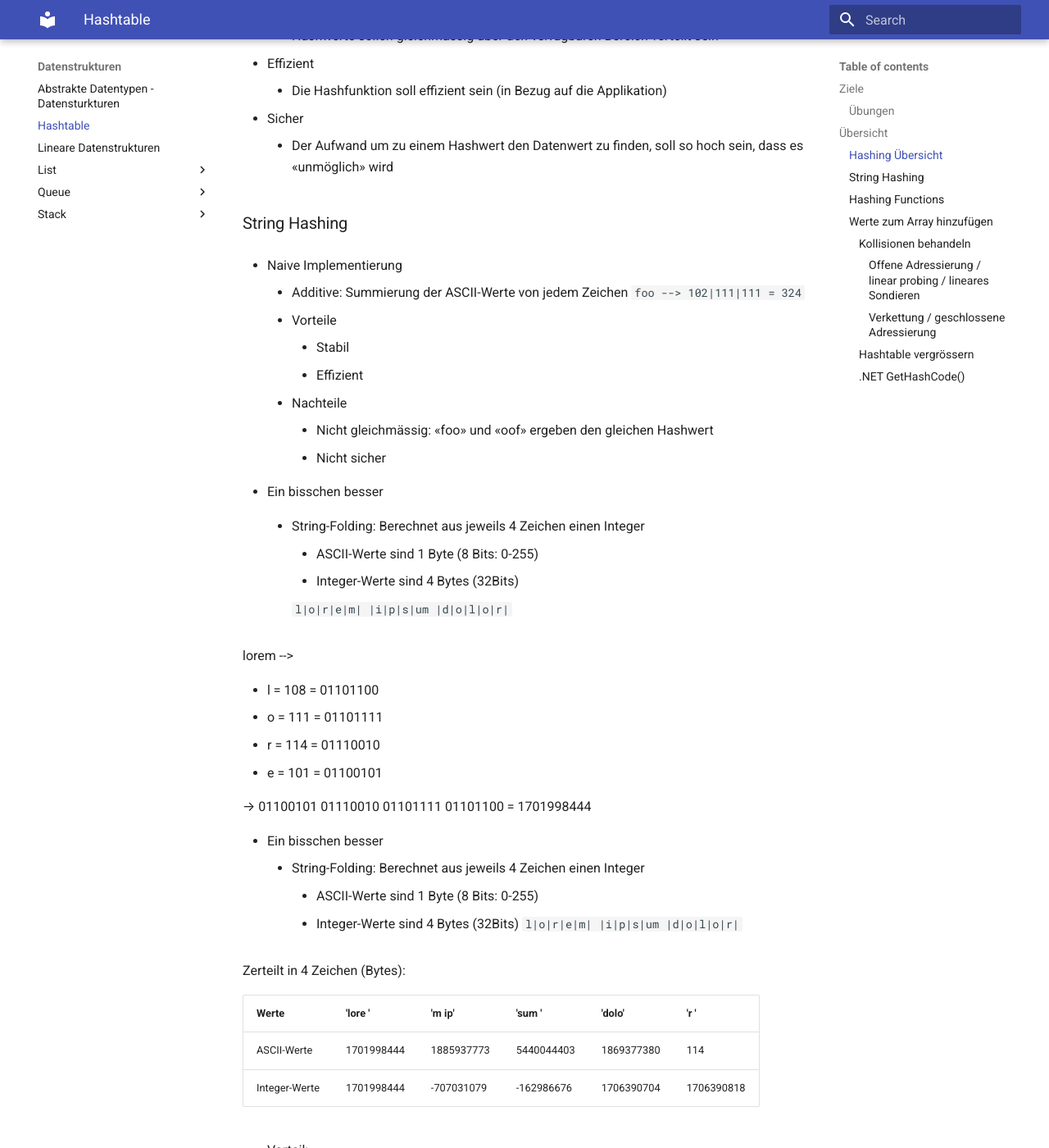
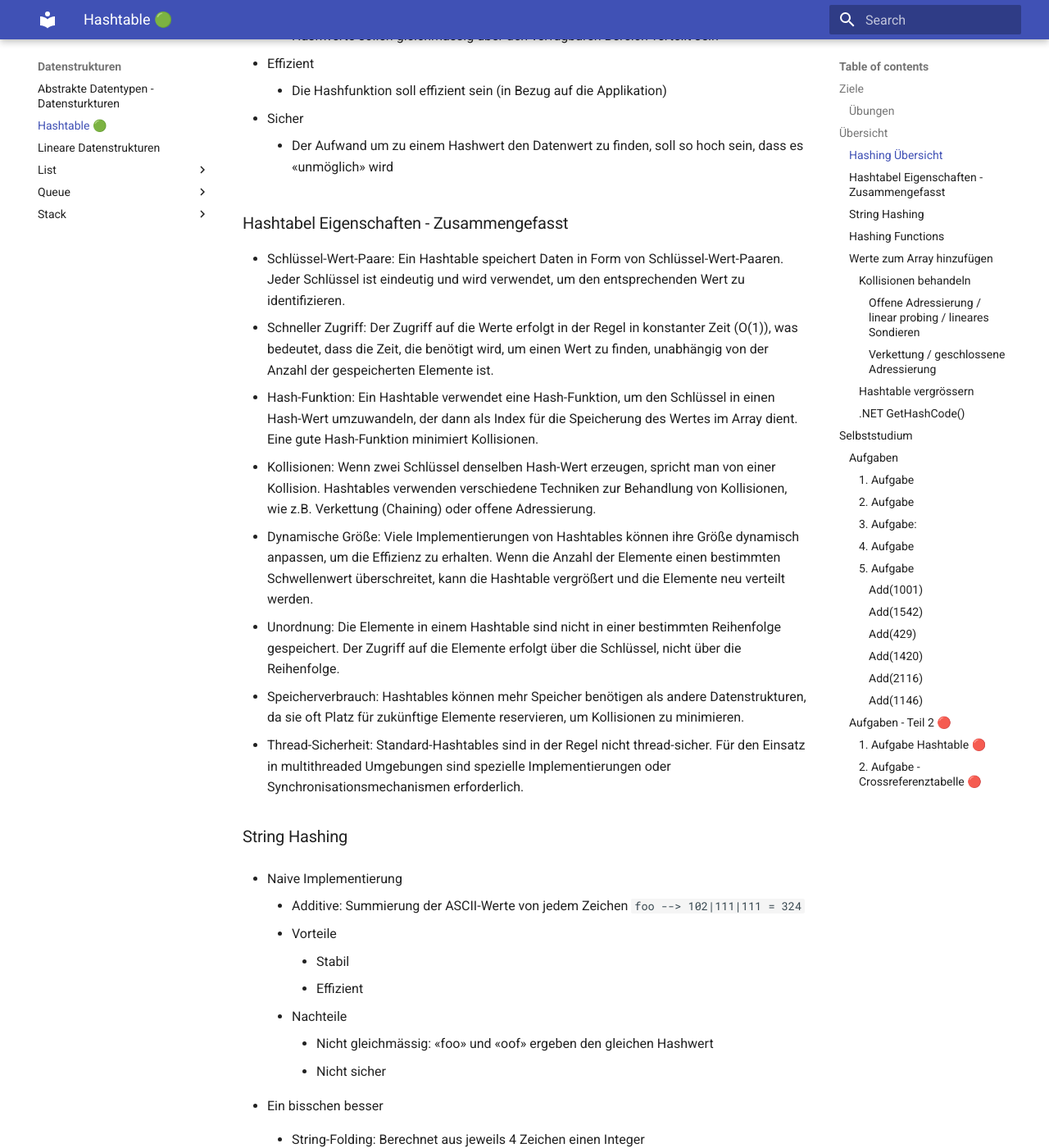
Before and after one commit to tsolenthaler/zbwAlgDs, an MkDocs documentation site: the page built from docs/datenstrukturen/hashtable.md, in a window 1280 px wide and 1400 px high, scrolled down 1112 px. Shown: the whole window at 82% size. Built offline with MkDocs 1.6.1 and Material for MkDocs 9.7.7, drawn with Linux system fonts in a browser that asks for light colours; some of the changed text lies outside the part shown.

Commit message:
Enhance hashtable documentation with properties, collision handling, and dynamic resizing details

````diff
--- a/docs/datenstrukturen/hashtable.md
+++ b/docs/datenstrukturen/hashtable.md
@@ -6,14 +6,14 @@ hide:
   #- toc
 ---
 
-# Hashtable
+# Hashtable 🟢
 
 ## Ziele
 
 - [x] Ich weiss, was eine Hashtable ist
 - [x] Ich weiss, was eine Hash-Funktion ist
-- [ ] Ich kennen die Eigenschaften einer Hash-Funktion
-- [ ] Ich weiss, wie mit Kollisionen beim Hinzufügen umgegangen werden kann
+- [x] Ich kennen die Eigenschaften einer Hash-Funktion
+- [x] Ich weiss, wie mit Kollisionen beim Hinzufügen umgegangen werden kann
 
 ### Übungen
 
@@ -34,7 +34,6 @@ int index = GetIndex(Jane.Name)
 _array[index] = Jane;
 ```
 
-
 ### Hashing Übersicht
 * Hashing erzeugt zu einem beliebigen Input einen Wert einer fixen Grösse und Typ (z.B. Int32)
 * Stabil
@@ -46,6 +45,16 @@ _array[index] = Jane;
 * Sicher
     * Der Aufwand um zu einem Hashwert den Datenwert zu finden, soll so hoch sein, dass es «unmöglich» wird
 
+### Hashtabel Eigenschaften - Zusammengefasst
+
+* Schlüssel-Wert-Paare: Ein Hashtable speichert Daten in Form von Schlüssel-Wert-Paaren. Jeder Schlüssel ist eindeutig und wird verwendet, um den entsprechenden Wert zu identifizieren.
+* Schneller Zugriff: Der Zugriff auf die Werte erfolgt in der Regel in konstanter Zeit (O(1)), was bedeutet, dass die Zeit, die benötigt wird, um einen Wert zu finden, unabhängig von der Anzahl der gespeicherten Elemente ist.
+* Hash-Funktion: Ein Hashtable verwendet eine Hash-Funktion, um den Schlüssel in einen Hash-Wert umzuwandeln, der dann als Index für die Speicherung des Wertes im Array dient. Eine gute Hash-Funktion minimiert Kollisionen.
+* Kollisionen: Wenn zwei Schlüssel denselben Hash-Wert erzeugen, spricht man von einer Kollision. Hashtables verwenden verschiedene Techniken zur Behandlung von Kollisionen, wie z.B. Verkettung (Chaining) oder offene Adressierung.
+* Dynamische Größe: Viele Implementierungen von Hashtables können ihre Größe dynamisch anpassen, um die Effizienz zu erhalten. Wenn die Anzahl der Elemente einen bestimmten Schwellenwert überschreitet, kann die Hashtable vergrößert und die Elemente neu verteilt werden.
+* Unordnung: Die Elemente in einem Hashtable sind nicht in einer bestimmten Reihenfolge gespeichert. Der Zugriff auf die Elemente erfolgt über die Schlüssel, nicht über die Reihenfolge.
+* Speicherverbrauch: Hashtables können mehr Speicher benötigen als andere Datenstrukturen, da sie oft Platz für zukünftige Elemente reservieren, um Kollisionen zu minimieren.
+* Thread-Sicherheit: Standard-Hashtables sind in der Regel nicht thread-sicher. Für den Einsatz in multithreaded Umgebungen sind spezielle Implementierungen oder Synchronisationsmechanismen erforderlich.
 
 ### String Hashing
 
@@ -221,17 +230,16 @@ public class Person {
 }
 ```
 
-# Selbststudium
+## Selbststudium
 
 * Lesen Sie Kapitel 2.5 in Cordts2018, Lösen Sie die Aufgaben zum Kapitel (mindestens Aufgabe 1 und 2)
     * Errata: Bei Aufgabe 1 ist nicht «Methode HashtableLinearProbing» gemeint sondern «Klasse HashtableLinearProbing»
 * Bearbeiten Sie das Beispiel in Cordts2018 (Beachten Sie auch die Quellcodes zum Buch – siehe Slides «Einführung»):
     * Maschinelle Lernverfahren – 1-Rule Klassifizierer (S. 97ff)
 
+### Aufgaben
 
-## Aufgaben
-
-### 1. Aufgabe
+#### 1. Aufgabe
 Ordnen Sie folgende Begriffe der jeweils richtigen Definition zu:
 
 * a) geschlossene Adressierung
@@ -243,7 +251,7 @@ Ordnen Sie folgende Begriffe der jeweils richtigen Definition zu:
 * c……. Hierbei wird bei einer Kollision einen zweiten Hashwert berechnet. Das Resultat des zweiten Hashwertes entspricht dann den Anzahl Stellen um welche verschoben wird.
 * a……. Bei einer Kollision werden weitere Objekte in einer verketteten Liste abgelegt. Diese Variante erfordert eine weitere Datenstruktur, was zusätzlicher Speicherverbrauch bedeutet.
 
-### 2. Aufgabe
+#### 2. Aufgabe
 Bestimmen Sie die Komplexitätsklasse einer Hashtable (für Add() sowie Remove(). Begründen Sie Ihre Antwort.
 
 Add() = O(1)
@@ -252,13 +260,13 @@ Remove() = O(1)
 
 Weil Array-Zugriffmechanik.
 
-### 3. Aufgabe:
+#### 3. Aufgabe:
 Das Lineare Sondieren als Konfliktbehandlungsalgorithmus hat den Nachteil, dass es leicht zur Bildung
 von Clustern führt. Wie können Sie diesen Nachteil vermeiden?
 
 In dem quadratisches Sondieren oder doppeltes Hashing (zweites Hashing) verwenden.
 
-### 4. Aufgabe
+#### 4. Aufgabe
 Gegeben sei folgende Hashtable, welche mit Hilfe der offenen Adressierung Konflikte beseitigt.
 
 Die Länge der Hashtable beträgt N = 7
@@ -330,7 +338,7 @@ Remove(14)
 | ------- | -----   | ---  | ----- | ----- | ----  | ---- | ---- |
 | 7       | 22      |      | 3     | 0     |       |      |      |
 
-### 5. Aufgabe
+#### 5. Aufgabe
 Gegeben sei folgende Hashtable, welche mit Hilfe der offenen Adressierung Konflikte beseitigt.
 Diesmal wird die Schrittweite mittels einer zweiten Hashfunktion (Doppel-Hashing) berechnet.
 
@@ -342,7 +350,7 @@ Die Hashfunktion für die Schrittweite sei 𝑠𝑡𝑒𝑝𝑠(𝑖𝑛𝑑𝑒
 
 Geben Sie nach jeder Operation die resultierende Hashtable an.
 
-#### Add(1001)
+##### Add(1001)
 
 index(1001)= (1001 / 100) % 10 = 10 % 10 = 0
 
@@ -358,7 +366,7 @@ Taschenrechner
 | ------- | -----   | ---  | ----- | ----- | ----  | ---- | ---- | ---- | ---- |
 | 1001    |       |      |      |      |      |      |      |       |       |
 
-#### Add(1542)
+##### Add(1542)
 
 index(1542)= (1542 / 100) % 10 = 15 % 10 = 5
 
@@ -374,7 +382,7 @@ Taschenrechner
 | ------- | -----   | ---  | ----- | ----- | ----  | ---- | ---- | ---- | ---- |
 | 1001    |       |         |      |      | 1542      |      |      |       |       |
 
-#### Add(429)
+##### Add(429)
 
 index(429)= (429 / 100) % 10 = 4 % 10 = 4
 
@@ -389,7 +397,7 @@ Taschenrechner
 | ------- | -----   | ---  | ----- | ----- | ----  | ---- | ---- | ---- | ---- |
 | 1001    |       |         |      | 429   | 1542  |      |      |       |       |
 
-#### Add(1420)
+##### Add(1420)
 
 index(1420)= (1420 / 100) % 10 = 14 % 10 = 4
 
@@ -422,7 +430,7 @@ Taschenrechner --> bei % immer nach dem "." nehmen --> 1.4 --> 4
 | 1001    |       |         |      | 429   | 1542  |      | 1420 |       |       |
 
 
-#### Add(2116)
+##### Add(2116)
 
 index(2116)= (2116 / 100) % 10 = 21 % 10 = 1
 
@@ -442,7 +450,7 @@ index(2116)= (2116 / 100) % 10 = 21 % 10 = 1
 | ------- | -----   | ---  | ----- | ----- | ----  | ---- | ---- | ---- | ---- |
 | 1001    | 2116    |      |      | 429   | 1542  |      | 1420 |       |       |
 
-#### Add(1146)
+##### Add(1146)
 
 index(1146)= (1146 / 100) % 10 = 11 % 10 = 1
 
@@ -485,9 +493,9 @@ Remove(1146)
 
 --> selbe Berechnung für Position / Index
 
-## Aufgaben - Teil 2 🔴
+### Aufgaben - Teil 2 🔴
 
-### 1. Aufgabe Hashtable
+#### 1. Aufgabe Hashtable 🔴
 Implementieren Sie eine eigene Hashtable. Die Objekte, welche in der Hashtable gespeichert werden, sollen vom Typ Element sein:
 
 ```C#
@@ -536,7 +544,7 @@ public interface IHashtable {
 
 Die Hashtable soll «geschlossenes Hashing» verwenden.
 
-### 2. Aufgabe - Crossreferenztabelle
+#### 2. Aufgabe - Crossreferenztabelle 🔴
 
 Schreiben Sie ein Programm, welches ein C#-Programm einliest (d.h. *.cs-Datei) und in einer Hashtable alle C#-Keywords dieser Datei speichert. Zudem sollen für jeden Namen die Zeilennummern gespeichert werden, auf denen der Name vorkommt. Diese Zeilennummern sollen in einer einfach verketteten Liste abgelegt werden.
 
````
